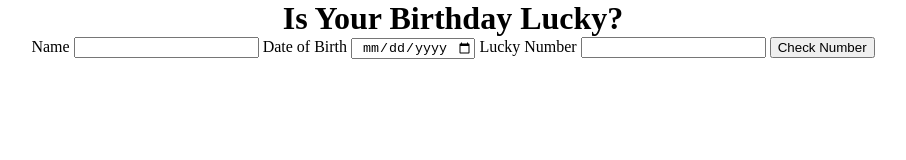
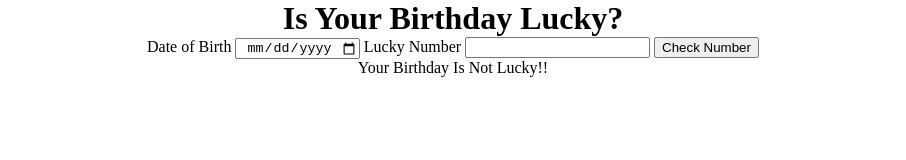
Before and after one commit to UmangLadha/IS-YOUR-BIRTHDAY-LUCKY, a plain HTML site: page index.html in a window 1280 px wide. Both pictures are taken after a click on the button "Check Number". Shown: the whole page, without its empty margins (187-1093 px from the left). Drawn offline with Linux system fonts and the light colour scheme.

Commit message:
Done with JS part

```diff
--- a/app.js
+++ b/app.js
@@ -0,0 +1,29 @@
+const inputDob = document.querySelector("#DOB")
+const inputNumb = document.querySelector("#numb")
+const checkBtn = document.querySelector("#check-btn")
+const outputTxt = document.querySelector("#output")
+
+
+checkBtn.addEventListener("click", checkDob)
+
+function checkDob(){
+	let dob = inputDob.value;
+	const numb = inputNumb.value;
+    calculateSum(dob, numb)
+}
+
+function calculateSum(dob,numb){
+	let sum= 0;
+	dob=dob.replaceAll("-","")
+	for(let i=0; i<dob.length; i++){
+	    let numbers = dob.charAt(i)
+		sum = sum + Number(numbers)
+	}
+	if(sum%numb===0){
+		outputTxt.innerText = "Your Birthday Is Lucky!!"
+	}
+	else{
+		outputTxt.innerText = "Your Birthday Is Not Lucky!!"
+	}
+	return sum
+}
--- a/index.html
+++ b/index.html
@@ -12,13 +12,12 @@
 		<h1>Is Your Birthday Lucky?</h1>
 	</header>
 	<div class="container">
-		<label for="text">Name</label>
-		<input type="text" id="txt">
 		<label for="text">Date of Birth</label>
-		<input type="date" id="DOB">
+		<input type="date" id="DOB" required>
 		<label for="text">Lucky Number</label>
-		<input type="number" id="numb">
+		<input type="number" id="numb" required>
 		<button id="check-btn">Check Number</button>
+		<div id="output" class="Result"></div>
 	</div>
 
 	<script src="app.js" type="text/Javascript"></script>
```
